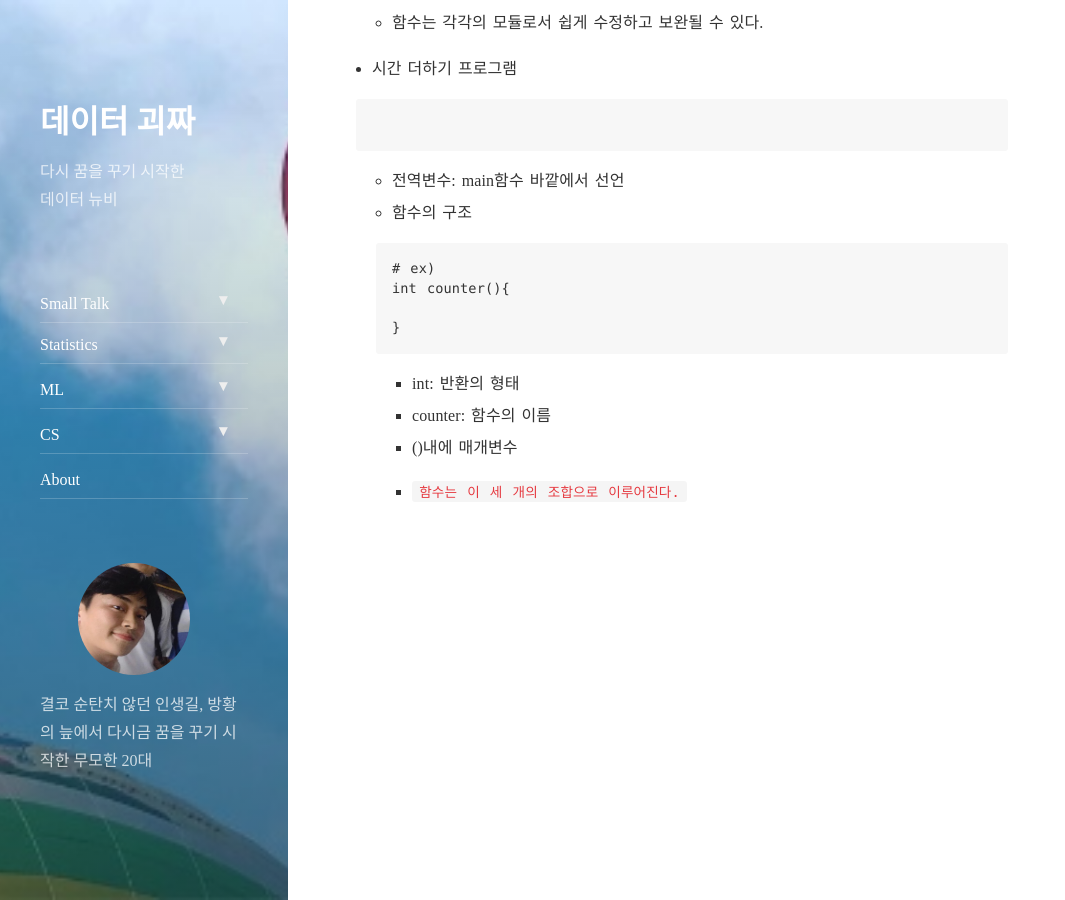
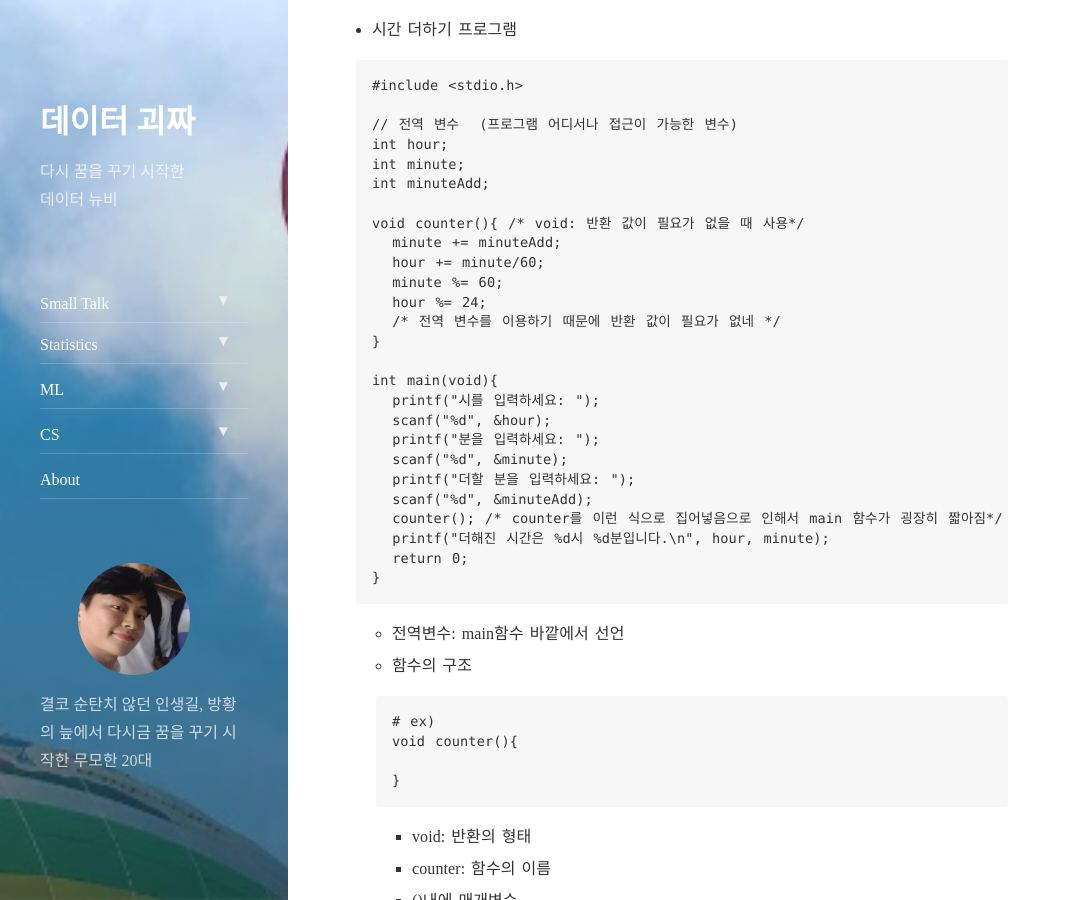
Before and after one commit to tryumanshow/data-weirdo.github.io, a Jekyll site: the page built from _posts/2020-02-19-cs-c_basic-c3.markdown, in a window 1280 px wide and 900 px high, scrolled down 3826 px. Shown: the whole window, without its empty margins (0-1065 px from the left). Built offline with Jekyll 4.4.1, drawn with Linux system fonts in a browser that asks for light colours; nearby versions of some CDN libraries; comment, search, counter and statistics services are not loaded; some of the changed text lies outside the part shown.

Commit message:
Update and rename 2020-02-09-cs-c_basic-c3.markdown to 2020-02-19-cs-c_basic-c3.markdown

````diff
--- a/_posts/2020-02-09-cs-c_basic-c3.markdown
+++ b/_posts/2020-02-19-cs-c_basic-c3.markdown
@@ -77,13 +77,11 @@ comments: true
   >> 결과
     - 이 코드를 그대로 실행하면, 이런 결과가 나옴
 
-
-      ```
       수식을 입력하세요: 3 + 5
       5 + 3 = 8
       프로그램을 종료하시겠습니까? <y/n> 입력이 잘못되었습니다.  ← 아직 입력을 해주지도 않았는데
       수식을 입력하세요:
-      ```
+
 
   - 이것은, C언어에서 버퍼를 처리해주지 않았기 때문
     - 3 + 5를 입력한 후 `enter`를 쳤는데, 이 또한 문자로 인식해버리기 때문에 이런 결과가 나온 것
@@ -169,7 +167,32 @@ comments: true
 - 시간 더하기 프로그램
 
   ```
+  #include <stdio.h>
 
+  // 전역 변수  (프로그램 어디서나 접근이 가능한 변수)
+  int hour;
+  int minute;
+  int minuteAdd;
+
+  void counter(){ /* void: 반환 값이 필요가 없을 때 사용*/
+    minute += minuteAdd;
+    hour += minute/60;
+    minute %= 60;
+    hour %= 24;
+    /* 전역 변수를 이용하기 때문에 반환 값이 필요가 없네 */
+  }
+
+  int main(void){
+    printf("시를 입력하세요: ");
+    scanf("%d", &hour);
+    printf("분을 입력하세요: ");
+    scanf("%d", &minute);
+    printf("더할 분을 입력하세요: ");
+    scanf("%d", &minuteAdd);
+    counter(); /* counter를 이런 식으로 집어넣음으로 인해서 main 함수가 굉장히 짧아짐*/
+    printf("더해진 시간은 %d시 %d분입니다.\n", hour, minute);
+    return 0;
+  }
   ```
 
   - 전역변수: main함수 바깥에서 선언
@@ -177,13 +200,192 @@ comments: true
 
     ```
     # ex)
-    int counter(){
+    void counter(){
 
     }
     ```
 
-    - int: 반환의 형태
+    - void: 반환의 형태
     - counter: 함수의 이름
     - ()내에 매개변수
 
     - `함수는 이 세 개의 조합으로 이루어진다.`
+    - main 함수의 경우에는 하나의 '약속'처럼 int 값을 반환하도록 (때문에 return 0;) 되어있는데, 사용자 정의 함수는 반환 값에 따라 프로그램의 전반적 내용이 바뀔 수 있다.
+
+- 화폐의 개수를 가장 적게 주는 방법 프로그램
+
+  ```
+  #include <stdio.h>
+
+  // 특정한 금액을 받아서 가장 적은 거스름 돈 화폐의 개수를 구하는 함수
+  int smallest(int number){
+    int count = 0;
+    while(number>=50000){
+      number -= 50000;
+      count++;
+    }
+    while(number>=10000){
+      number -= 10000;
+      count++;
+    }
+    while(number>=5000){
+      number -= 5000;
+      count++;
+    }
+    while(number>=1000){
+      number -= 1000;
+      count++;
+    }
+    while(number>=500){
+      number -= 500;
+      count++;
+    }
+    while(number>=100){
+      number -= 100;
+      count++;
+    }
+    while(number>=50){
+      number -= 50;
+      count++;
+    }
+    while(number>=10){
+      number -= 10;
+      count++;
+    }
+
+    return count;
+  }
+
+
+  int main(void){
+    int number;
+    printf("금액을 입력하세요: ");
+    scanf("%d", &number);
+    printf("최소로 줄 수 있는 화폐의 개수: %d\n", smallest(number));
+  }
+  ```
+
+- 1월 1일부터 현재 날짜까지의 차이 구하기
+
+  ```
+  #include <stdio.h>
+
+  int getDays(int month, int day)
+  {
+    int i, sum = 0;
+    for(i=1;i < month; i++)
+    {
+      if(i==2) // 윤년을 감안하지 않겠다.
+      {
+        sum += 28;
+      }
+      else if(i%2==0)
+      {
+        sum += 30;
+      }
+      else
+      {
+        sum += 31;
+      }
+    }
+    return sum + day;
+  }
+
+  int main(void){
+    int month, day;
+    printf("날짜를 입력하세요: ");
+    scanf("%d %d", &month, &day);
+    printf("1월 1일부터 해당 날짜까지의 거리는 %d입니다.", getDays(month, day));
+
+    return 0;
+  }
+  ```
+
+# 10. 반복함수와 재귀함수
+- 반복함수
+  - 단순히 while 혹은 for 문법을 이용하여 특정한 처리를 반복하는 방식으로 문제를 해결하는 함수
+- 재귀함수
+  - 자신의 함수 내부에서 자기 자신을 스스로 호출함으로써 재귀적으로 문제를 해결하는 함수
+  - 경우에 따라 아주 간결하고 직관적인 코드로 문제를 해결할 수 있게 함
+  - But, 때에 따라서는 심각한 비효율성을 낳을 수도 있음.
+
+- 반복함수를 이용해 숫자 피라미드 출력하기
+
+  ```
+  #include <stdio.h>
+
+  // 반복함수를 이용해서 숫자 피라미드 출력하기
+  // 반복함수같은 경우는 for문과 while문으로 구성이 됨
+  int print(int a)
+  {
+    int i,j;
+    for (i=0; i<a; i++)
+    {
+      for(j=0; j<=i; j++)
+      {
+        printf("%d ", j+1);
+      }
+      printf("\n");
+    }
+
+  }
+
+  int main(void){
+    int a;
+    scanf("%d", &a);
+    print(a);
+    return 0;
+  }
+  ```
+
+- 특정한 문자열을 재귀함수를 이용하여 반복 출력하기
+
+  ```
+  #include <stdio.h>
+
+  // 재귀함수 (Recursive Fuction)
+  void print(int count)
+  {
+    if(count == 0)
+    {
+      return;
+    }
+    else
+    {
+      printf("문자열을 출력합니다.\n");
+      print(count-1);
+    }
+  }
+
+  int main(void){
+    int number;
+    printf("문자열을 몇 개 출력할까요?");
+    scanf("%d", &number);
+    print(number);
+    return 0;
+  }
+  ```
+
+- 조합구하기
+
+  ```
+  #include <stdio.h>
+
+  int nCr(int n, int r){
+    if (r==0||r==n)
+    {
+      return 1;
+    }
+    else
+    {
+      return nCr(n-1, r-1) + nCr(n-1, r);
+    }
+  }
+
+  int main(void){
+    int n, r;
+    scanf("%d %d", &n, &r);
+    printf("%d", nCr(n, r));
+    return 0;
+  }
+  ```
````
